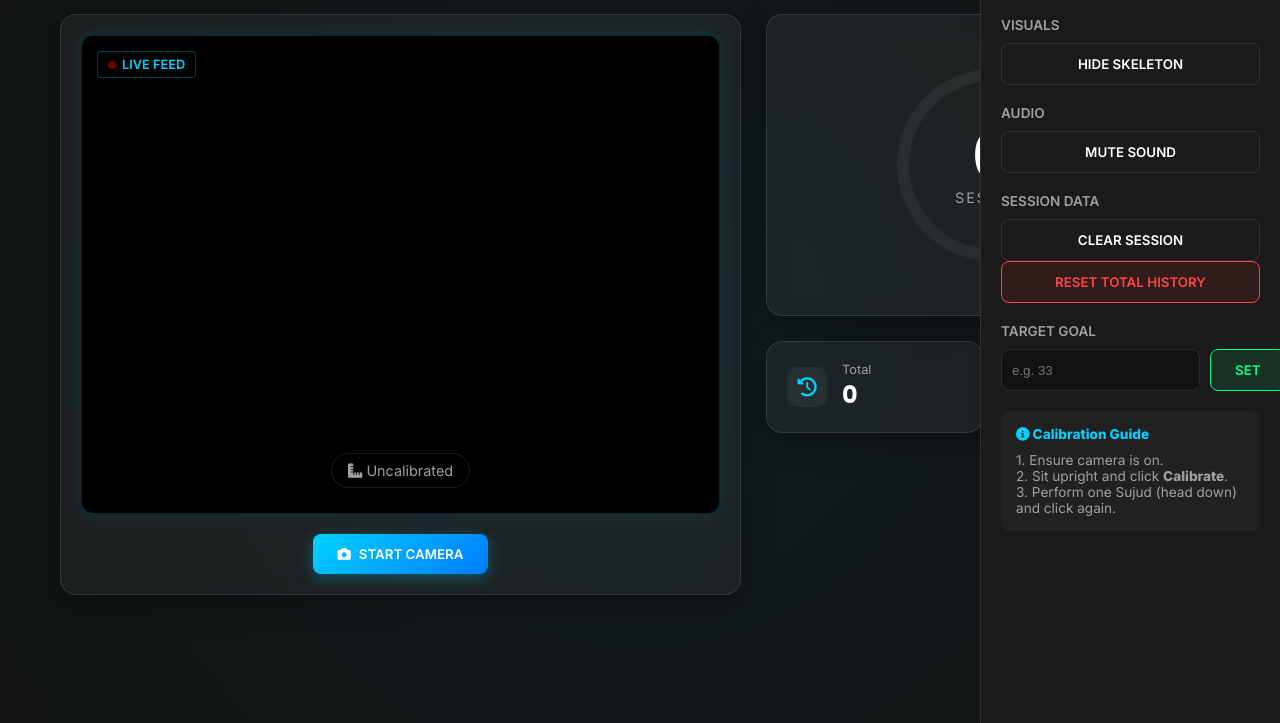
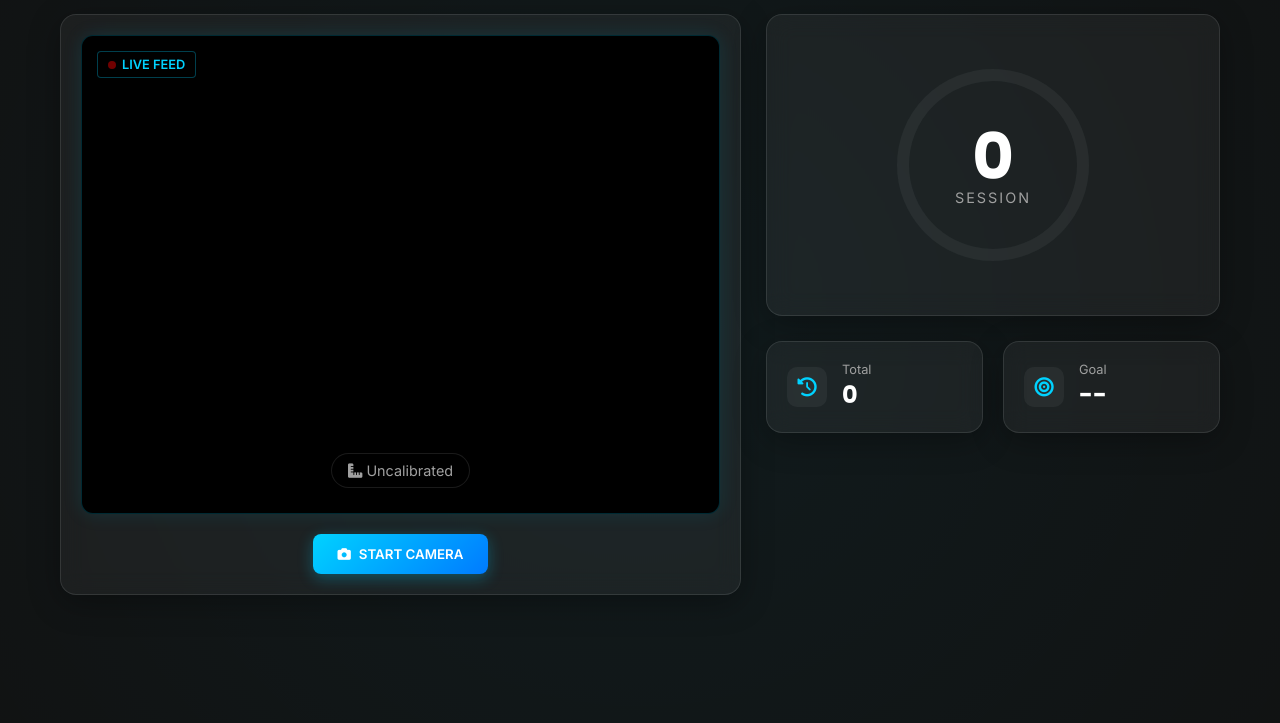
Before and after one commit to BitaniaGezahegn/Prostrations, a plain HTML site: page index.html in a window 1280 px wide. Shown: the part 77-800 px from the top of the page. Drawn offline with Linux system fonts and the light colour scheme.

Commit message:
Fixed Minor bug on the UI

```diff
--- a/index.html
+++ b/index.html
@@ -100,7 +100,7 @@
 
     <!-- Settings Sidebar -->
     <div id="settingsBackdrop" class="settings-backdrop hidden"></div>
-    <aside id="settingsPanel" class="settings-sidebar">
+    <aside id="settingsPanel" class="settings-sidebar hidden">
         <div class="sidebar-header">
             <h3>Control Panel</h3>
             <button id="closeSettings" class="icon-btn"><i class="fas fa-times"></i></button>
```
